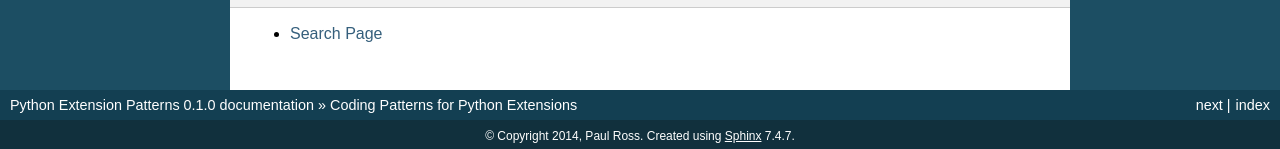
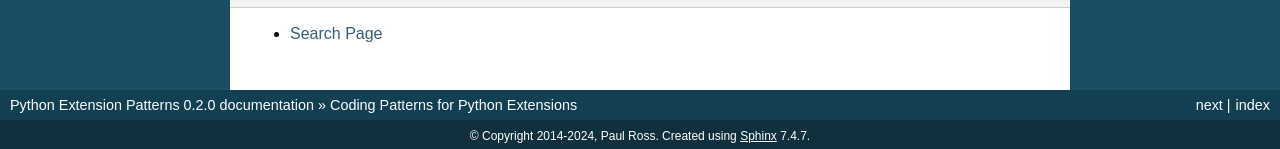
Before and after one commit to paulross/PythonExtensionPatterns, a Sphinx documentation site: the page built from doc/sphinx/source/index.rst, in a window 1280 px wide and 900 px high, scrolled down 3017 px. Shown: the part 748-897 px from the top of the window. Built offline with Sphinx 7.4.7, drawn with Linux system fonts in a browser that asks for light colours; pages that are not in the unit, such as notebooks, are missing from menus; some of the changed text lies outside the part shown.

Commit message:
Update version to 0.2.0.

```diff
--- a/doc/sphinx/source/conf.py
+++ b/doc/sphinx/source/conf.py
@@ -47,16 +47,16 @@ master_doc = 'index'
 
 # General information about the project.
 project = u'Python Extension Patterns'
-copyright = u'2014, Paul Ross'
+copyright = u'2014-2024, Paul Ross'
 
 # The version info for the project you're documenting, acts as replacement for
 # |version| and |release|, also used in various other places throughout the
 # built documents.
 #
 # The short X.Y version.
-version = '0.1.0'
+version = '0.2.0'
 # The full version, including alpha/beta/rc tags.
-release = '0.1.0'
+release = '0.2.0'
 
 # The language for content autogenerated by Sphinx. Refer to documentation
 # for a list of supported languages.
--- a/setup.py
+++ b/setup.py
@@ -38,7 +38,7 @@ PACKAGE_NAME = 'cPyExtPatt'
 from distutils.core import setup, Extension
 setup(
     name                = PACKAGE_NAME,
-    version             = '0.1.0',
+    version             = '0.2.0',
     author              = 'Paul Ross',
     author_email        = 'apaulross@gmail.com',
     maintainer          = 'Paul Ross',
```
